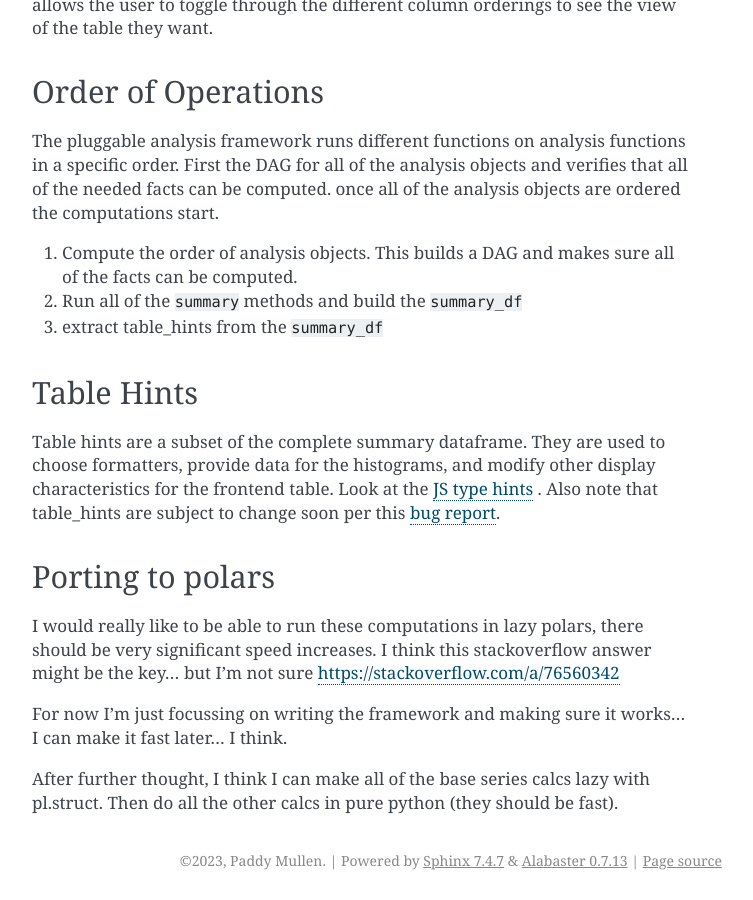
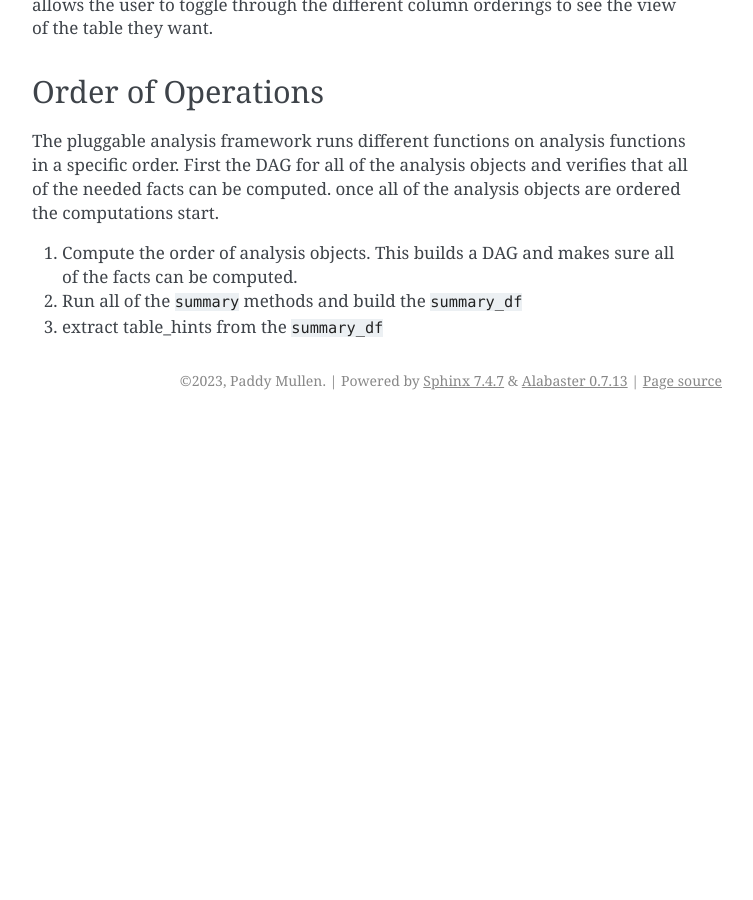
Before and after one commit to paddymul/buckaroo, a Sphinx documentation site: the page built from docs/source/articles/pluggable.rst, in a window 1280 px wide and 900 px high, scrolled down 2361 px. Shown: the whole window, without its empty margins (388-1141 px from the left). Built offline with Sphinx 7.4.7, drawn with Linux system fonts in a browser that asks for light colours; after the commit the page ends 2781 px from its top, so only the background shows below that; some of the changed text lies outside the part shown.

Commit message:
Chore/doc link fix (#215)
Fixes a bug where docs referenced a non-existent part of the docs due to a merge to main

```diff
--- a/docs/source/articles/pluggable.rst
+++ b/docs/source/articles/pluggable.rst
@@ -112,18 +112,3 @@ The pluggable analysis framework runs different functions on analysis functions
 1. Compute the order of analysis objects.  This builds a DAG and makes sure all of the facts can be computed.
 2. Run all of the ``summary`` methods and build the ``summary_df``
 3. extract table_hints from the ``summary_df``
-
-Table Hints
-===========
-
-Table hints are a subset of the complete summary dataframe.  They are used to choose formatters, provide data for the histograms, and modify other display characteristics for the frontend table.  Look at the `JS type hints <https://github.com/paddymul/buckaroo/blob/main/js/components/staticData.ts#L43-L52>`_ .  Also note that table_hints are subject to change soon per this `bug report <https://github.com/paddymul/buckaroo/issues/54>`_.
-
-Porting to polars
-=================
-
-I would really like to be able to run these computations in lazy polars, there should be very significant speed increases.  I think this stackoverflow answer might be the key... but I'm not sure  https://stackoverflow.com/a/76560342
-
-
-For now I'm just focussing on writing the framework and making sure it works... I can make it fast later... I think.
-
-After further thought, I think I can make all of the base series calcs lazy with pl.struct.  Then do all the other calcs in pure python (they should be fast).
```
